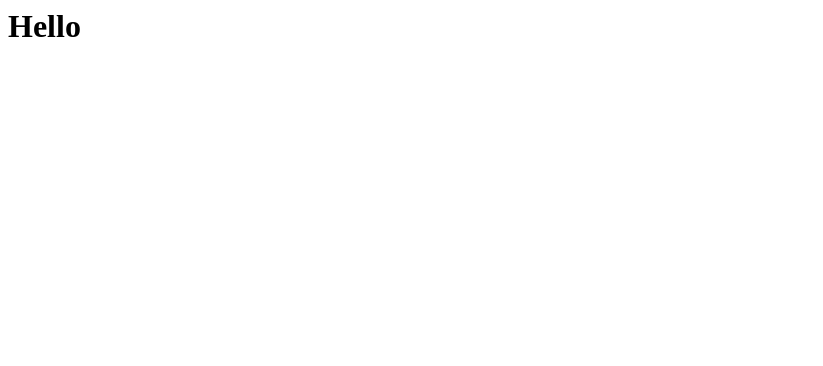
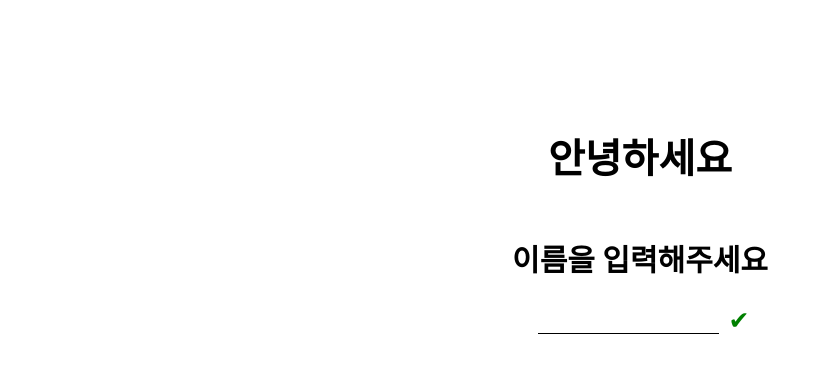
Before and after one commit to jungsik-lee/mytodolist, a plain HTML site: page index.html in a window 1280 px wide. Shown: the whole page, without its empty margins (0-823 px from the left). Drawn offline with Linux system fonts and the light colour scheme.

Commit message:
기본 파일들과 index.html 작성

```diff
--- /dev/null
+++ b/css/screen/index.css
@@ -0,0 +1,36 @@
+body{
+    height:100vh;
+}
+
+.initial-screen{
+    display: flex;
+    flex-direction: column;
+    align-items: center;
+    margin-top:100px;
+
+}
+
+.initial-screen h1{
+    font-size: 40px;
+}
+
+.initial-screen h2{
+    font-size: 30px;
+}
+
+.initial-screen-input{
+    margin-left:13px;
+}
+.underline{
+    outline: none;
+    border:0;
+    border-bottom: 1px solid black;
+    display: inline;
+}
+
+.check{
+    color:green;
+    background-color: white;
+    border:none;
+    font-size:25px;
+}
--- /dev/null
+++ b/css/style.css
@@ -0,0 +1,2 @@
+/*screen*/
+@import "screen/index.css";
--- a/index.html
+++ b/index.html
@@ -1 +1,21 @@
-<h1>Hello</h1>
+<!DOCTYPE html>
+<html lang="kr">
+  <head>
+    <meta charset="UTF-8" />
+    <meta http-equiv="X-UA-Compatible" content="IE=edge" />
+    <meta name="viewport" content="width=device-width, initial-scale=1.0" />
+    <link rel="stylesheet" href="css/style.css" />
+    <title>My ToDoList</title>
+  </head>
+  <body>
+    <form class="initial-screen">
+      <h1>안녕하세요</h1>
+      <h2>이름을 입력해주세요</h2>
+      <div class="initial-screen-input">
+        <input type="text" class="underline" />
+        <button class="check">✔</button>
+      </div>
+    </form>
+    <script src="js/login.js"></script>
+  </body>
+</html>
```
Also changed, not shown: js/login.js (added).
